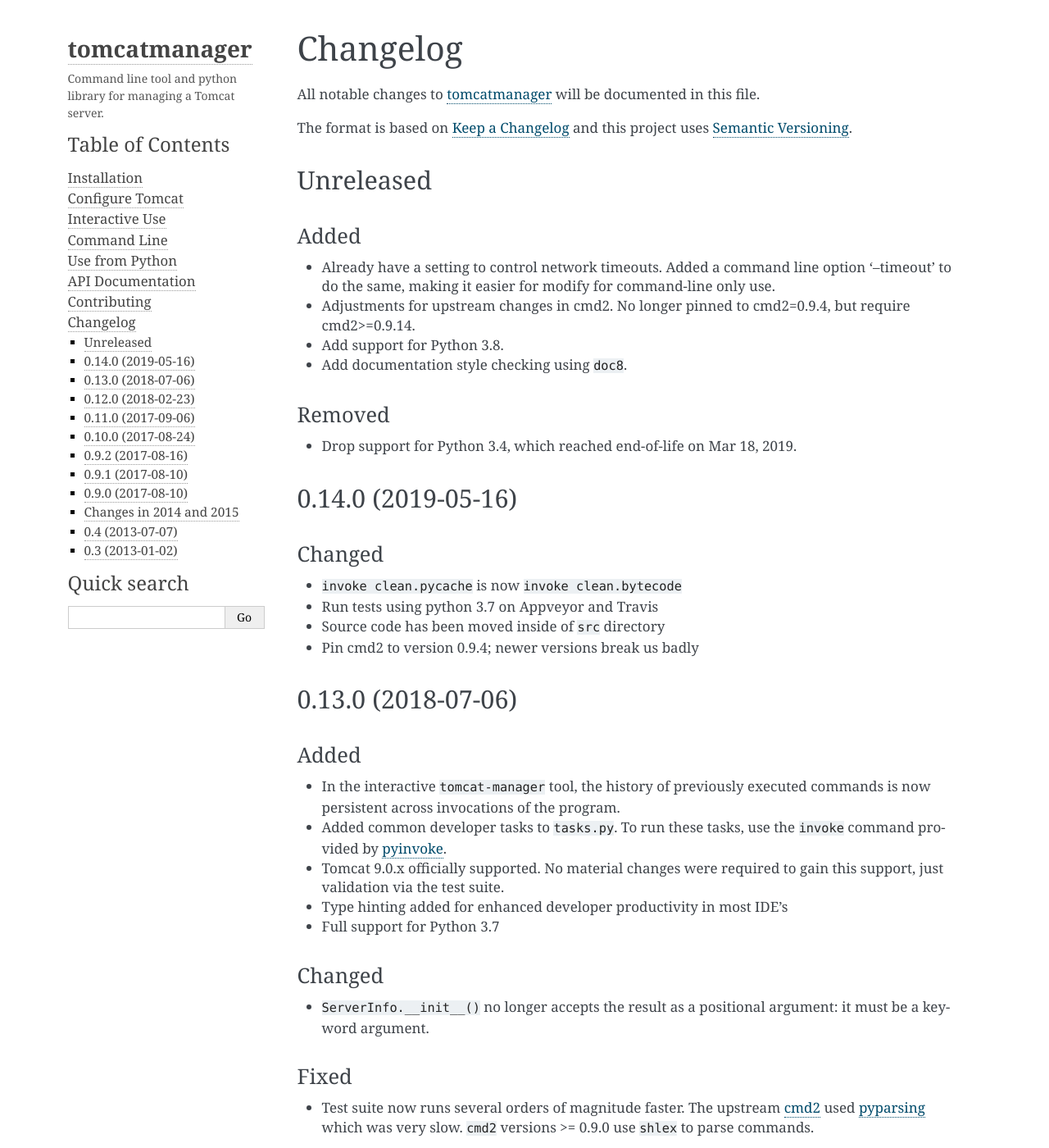
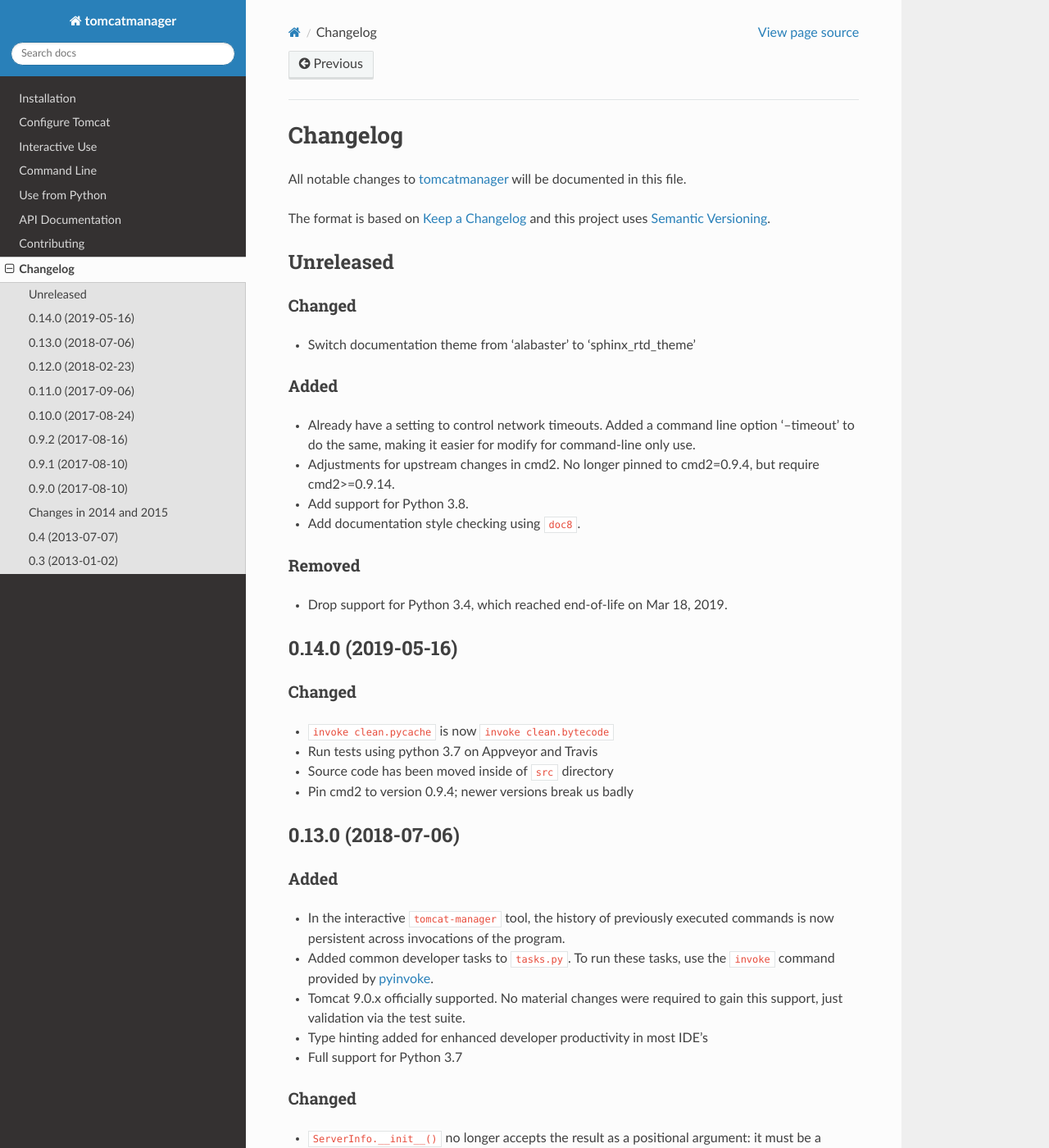
Before and after one commit to tomcatmanager/tomcatmanager, a Sphinx documentation site: the page built from docs/changelog.rst, in a window 1280 px wide and 1400 px high. Shown: the whole window at 82% size. Built offline with Sphinx 7.4.7 and the Read the Docs theme 2.0.0, drawn with Linux system fonts in a browser that asks for light colours; some of the changed text lies outside the part shown.

Commit message:
Switch doc theme from ‘alabaster’ to ‘sphinx_rtd_theme’

```diff
--- a/CHANGELOG.rst
+++ b/CHANGELOG.rst
@@ -12,6 +12,11 @@
 
 Unreleased
 ----------
+
+Changed
+^^^^^^^
+
+- Switch documentation theme from 'alabaster' to 'sphinx_rtd_theme'
 
 Added
 ^^^^^
--- a/docs/conf.py
+++ b/docs/conf.py
@@ -3,8 +3,10 @@
 #
 # -- General configuration ------------------------------------------------
 
-extensions = ['sphinx.ext.autodoc',
-    'sphinx.ext.doctest']
+extensions = [
+    'sphinx.ext.autodoc',
+    'sphinx.ext.doctest',
+    ]
 templates_path = ['_templates']
 source_suffix = '.rst'
 master_doc = 'index'
@@ -19,6 +21,8 @@
 from pkg_resources import get_distribution
 release = get_distribution('tomcatmanager').version
 version = '.'.join(release.split('.')[:2])
+
+import sphinx_rtd_theme
 
 # ignore nitpicky references to standard library stuff
 nitpick_ignore = [('py:exc', 'ValueError')]
@@ -56,40 +60,16 @@
 # The theme to use for HTML and HTML Help pages.  See the documentation for
 # a list of builtin themes.
 #
-html_theme = 'alabaster'
-
-# Theme options are theme-specific and customize the look and feel of a theme
-# further.  For a list of options available for each theme, see the
-# documentation.
-#
+html_theme = 'sphinx_rtd_theme'
 html_theme_options = {
-    'show_powered_by': 'false',
-    'description': 'Command line tool and python library for managing a Tomcat server.',
-    'sidebar_width': '260px',
-    'page_width': '1135px',
+    'prev_next_buttons_location': 'both',
+    'navigation_depth': 2,
 }
 
 # Add any paths that contain custom static files (such as style sheets) here,
 # relative to this directory. They are copied after the builtin static files,
 # so a file named "default.css" will overwrite the builtin "default.css".
 html_static_path = []
-
-# Custom sidebar templates, must be a dictionary that maps document names
-# to template names.
-#
-# This is required for the alabaster theme
-# refs: http://alabaster.readthedocs.io/en/latest/installation.html#sidebars
-html_sidebars = {
-    '**': [
-        'about.html',
-#        'navigation.html',
-		'globaltoc.html',
-        'searchbox.html',
-#        'relations.html',  # needs 'show_related': True theme option to display
-#        'donate.html',
-    ]
-}
-
 
 # -- Options for HTMLHelp output ------------------------------------------
 
--- a/setup.py
+++ b/setup.py
@@ -59,9 +59,9 @@
     # $ pip install -e .[dev]
     extras_require={
         'dev': ['pytest', 'pytest-mock', 'tox',
-                'codecov', 'pytest-cov', 'pylint', 'rope', 'doc8',
-                'setuptools_scm', 'invoke',
-                'sphinx', 'sphinx-autobuild', 'wheel', 'twine'],
+                'codecov', 'pytest-cov', 'pylint',
+                'setuptools_scm', 'wheel', 'twine', 'rope', 'invoke',
+                'sphinx', 'sphinx-autobuild', 'sphinx_rtd_theme', 'doc8',],
     },
 
     # define the scripts that should be created on installation
```
